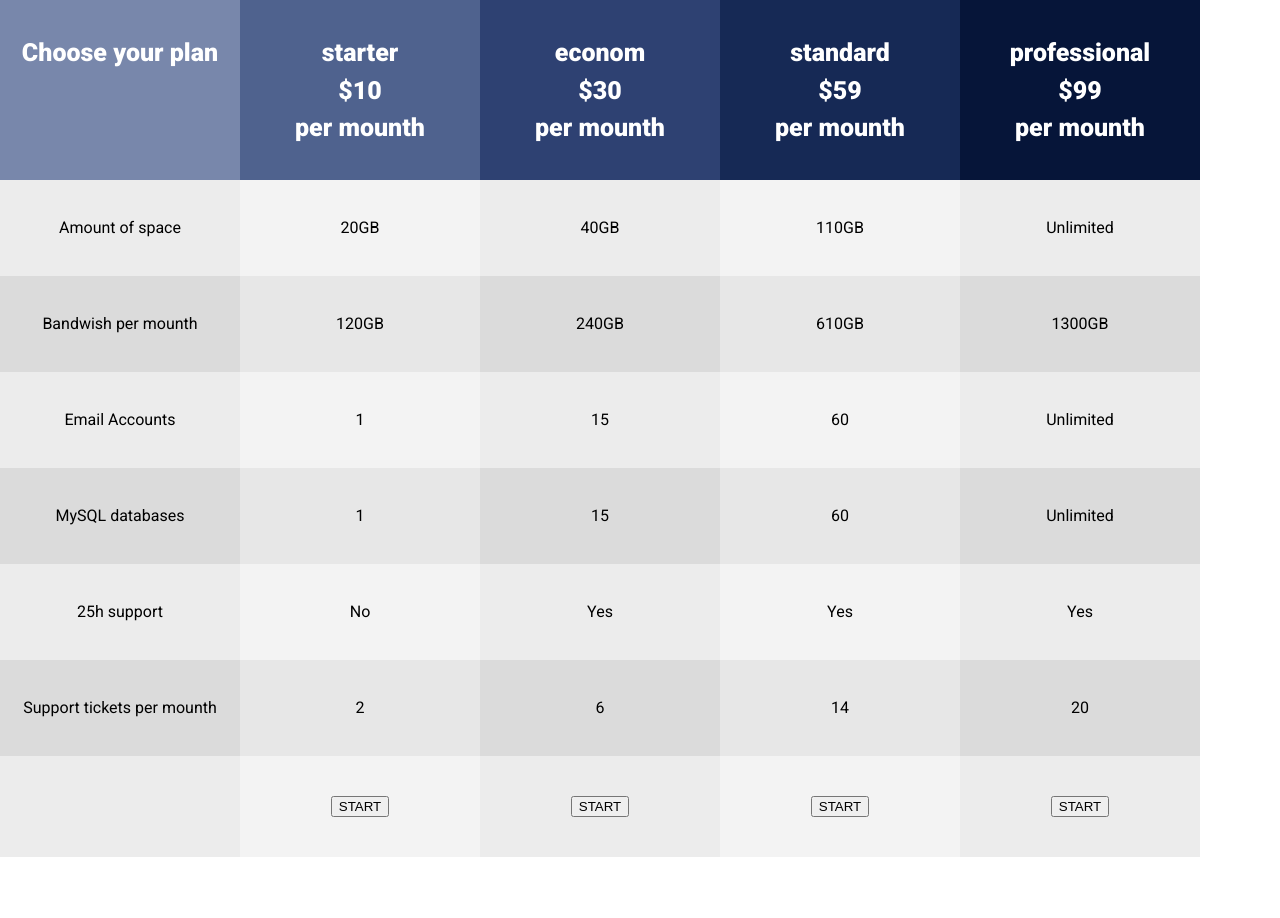
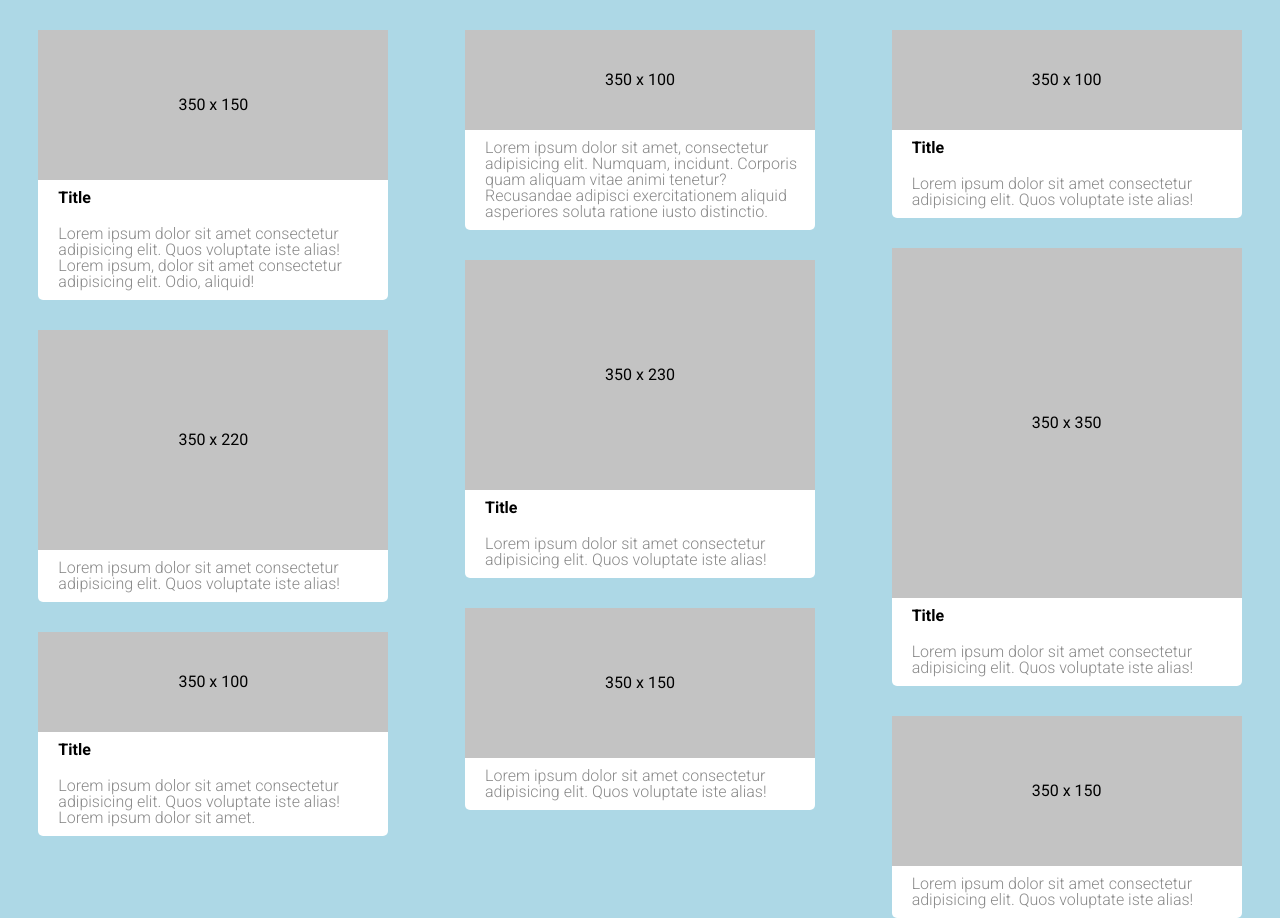
Before and after one commit to hae6ka/hw, a plain HTML site: page pages/homework1.html in a window 1280 px wide. Before the commit the page ends 857 px from the top, so only its background shows below. Drawn offline with Linux system fonts and the light colour scheme.

Commit message:
first commit

```diff
--- a/pages/homework1.html
+++ b/pages/homework1.html
@@ -7,135 +7,114 @@
 
     <link rel="stylesheet" href="css/homeworks.css">
 </head>
-<body>
-    <table>
-        <thead>
-            <td><div class="block"><h1>Choose your plan</h1></div></td>
+<body class="b1">
+    <section class="section1">
+        <div class="section__block">
+            <h4 class="block__image" style="height: 150px;">350 x 150</h4>
 
-            <td>
-                <div class="block">
-                    <h1>starter</h1>
 
-                    <h2>$10</h2>
+            <h1 class="block__title">
+                Title
+            </h1>
 
-                    <h3>per mounth</h3>
-                </div>
-            </td>
+            <p class="block__subtitle">
+                Lorem ipsum dolor sit amet consectetur adipisicing elit.
+                Quos voluptate iste alias! Lorem ipsum, dolor sit amet consectetur adipisicing elit. Odio, aliquid!
+            </p>
+        </div>
 
-            <td>
-                <div class="block">
-                    <h1>econom</h1>
+        <div class="section__block">
+            <h4 class="block__image" style="height: 220px;">350 x 220</h4>
 
-                    <h2>$30</h2>
+            <p class="block__subtitle">
+                Lorem ipsum dolor sit amet consectetur adipisicing elit.
+                Quos voluptate iste alias!
+            </p>
+        </div>
 
-                    <h3>per mounth</h3>
-                </div>
-            </td>
+        <div class="section__block">
+            <h4 class="block__image" style="height: 100px;">350 x 100</h4>
 
-            <td>
-                <div class="block">
-                    <h1>standard</h1>
 
-                    <h2>$59</h2>
+            <h1 class="block__title">
+                Title
+            </h1>
 
-                    <h3>per mounth</h3>
-                </div>
-            </td>
+            <p class="block__subtitle">
+                Lorem ipsum dolor sit amet consectetur adipisicing elit.
+                Quos voluptate iste alias! Lorem ipsum dolor sit amet.
+            </p>
+        </div>
 
-            <td>
-                <div class="block">
-                    <h1>professional</h1>
 
-                    <h2>$99</h2>
+    </section>
+    <section class="section2">
+        <div class="section__block">
+            <h4 class="block__image" style="height: 100px;">350 x 100</h4>
 
-                    <h3>per mounth</h3>
-                </div>
-            </td>
-        </thead>
+            <p class="block__subtitle">
+                Lorem ipsum dolor sit amet, consectetur adipisicing elit. Numquam, incidunt. Corporis quam aliquam vitae animi tenetur? Recusandae adipisci exercitationem aliquid asperiores soluta ratione iusto distinctio.
+            </p>
+        </div>
 
-        <tbody>
-            <td>Amount of space</td>
+        <div class="section__block">
+            <h4 class="block__image" style="height: 230px;">350 x 230</h4>
 
-            <td>20GB</td>
+            <h1 class="block__title">
+                Title
+            </h1>
 
-            <td>40GB</td>
+            <p class="block__subtitle">
+                Lorem ipsum dolor sit amet consectetur adipisicing elit.
+                Quos voluptate iste alias!
+            </p>
+        </div>
 
-            <td>110GB</td>
+        <div class="section__block">
+            <h4 class="block__image" style="height: 150px;">350 x 150</h4>
 
-            <td>Unlimited</td>
-        </tbody>
+            <p class="block__subtitle">
+                Lorem ipsum dolor sit amet consectetur adipisicing elit.
+                Quos voluptate iste alias!
+            </p>
+        </div>
+    </section>
 
-        <tbody>
-            <td>Bandwish per mounth</td>
+    <section class="section3">
+        <div class="section__block">
+            <h4 class="block__image" style="height: 100px;">350 x 100</h4>
 
-            <td>120GB</td>
+            <h1 class="block__title">
+                Title
+            </h1>
 
-            <td>240GB</td>
+            <p class="block__subtitle">
+                Lorem ipsum dolor sit amet consectetur adipisicing elit.
+                Quos voluptate iste alias!
+            </p>
+        </div>
 
-            <td>610GB</td>
+        <div class="section__block">
+            <h4 class="block__image" style="height: 350px;">350 x 350</h4>
 
-            <td>1300GB</td>
-        </tbody>
+            <h1 class="block__title">
+                Title
+            </h1>
 
-        <tbody>
-            <td>Email Accounts</td>
+            <p class="block__subtitle">
+                Lorem ipsum dolor sit amet consectetur adipisicing elit.
+                Quos voluptate iste alias!
+            </p>
+        </div>
 
-            <td>1</td>
+        <div class="section__block">
+            <h4 class="block__image" style="height: 150px;">350 x 150</h4>
 
-            <td>15</td>
-
-            <td>60</td>
-
-            <td>Unlimited</td>
-        </tbody>
-
-        <tbody>
-            <td>MySQL databases</td>
-
-            <td>1</td>
-
-            <td>15</td>
-
-            <td>60</td>
-
-            <td>Unlimited</td>
-        </tbody>
-
-        <tbody>
-            <td>25h support</td>
-
-            <td>No</td>
-
-            <td>Yes</td>
-
-            <td>Yes</td>
-
-            <td>Yes</td>
-        </tbody>
-
-        <tbody>
-            <td>Support tickets per mounth</td>
-
-            <td>2</td>
-
-            <td>6</td>
-
-            <td>14</td>
-
-            <td>20</td>
-        </tbody>
-
-        <tbody>
-            <td></td>
-
-            <td><button>START</button></td>
-
-            <td><button>START</button></td>
-
-            <td><button>START</button></td>
-
-            <td><button>START</button></td>
-        </tbody>
-    </table>
+            <p class="block__subtitle">
+                Lorem ipsum dolor sit amet consectetur adipisicing elit.
+                Quos voluptate iste alias!
+            </p>
+        </div>
+    </section>
 </body>
 </html>
--- a/pages/scss/homework3.scss
+++ /dev/null
@@ -1,10 +0,0 @@
-@import url('https://fonts.googleapis.com/css2?family=Inter:wght@100;200;300;400;500;600;700;800;900&family=Roboto:wght@100;300;400;500;700;900&display=swap');
-
-html, body, div, span, applet, object, iframe,h1, h2, h3, h4, h5, h6, p, blockquote, pre,a, abbr, acronym, address, big, cite, code,del, dfn, em, img, ins, kbd, q, s, samp,small, strike, strong, sub, sup, tt, var,b, u, i, center,dl, dt, dd, ol, ul, li,fieldset, form, label, legend,table, caption, tbody, tfoot, thead, tr, th, td,article, aside, canvas, details, embed,figure, figcaption, footer, header, hgroup,menu, nav, output, ruby, section, summary,time, mark, audio, video {margin: 0;padding: 0;border: 0;font-size: 100%;font: inherit;vertical-align: baseline;}
-article, aside, details, figcaption, figure,footer, header, hgroup, menu, nav, section {display: block;}
-html {height: 100%;}
-body {line-height: 1;font-family: 'Inter', sans-serif;font-family: 'Roboto', sans-serif;}
-ol, ul {list-style: none;}
-blockquote, q {quotes: none;}
-blockquote:before, blockquote:after, q:before, q:after {content: '';content: none;}
-table {border-collapse: collapse;border-spacing: 0;}
--- a/pages/scss/homeworks.scss
+++ b/pages/scss/homeworks.scss
@@ -12,164 +12,102 @@ table {border-collapse: collapse;border-spacing: 0;}
 
 //first
 
-
-td {
-    padding: 40px 20px 40px 20px;
-    text-align: center;
-}
-
-.block {
-    width: 200px;
-    height: 100px;
+.b1 {
+    background-color: #ADD8E6;
     display: flex;
-    flex-direction: column;
-    justify-content: space-between;
+    justify-content: space-around;
 }
 
 
-thead {
-    background-color: #2E4172;
+.section__block {
+    margin-top: 30px;
+    display: flex;
+    flex-direction: column;
+    // justify-content: space-around;
+    border-radius: 5px;
+    width: 350px;
+    background-color: #fff;
 
-    td {
-        color: white;
-        font-size: 25px;
-        font-weight: 800;
+    .block__image {
+        width: 100%;
+        background-color: #C3C3C3;
+        display: flex;
+        align-items: center;
+        justify-content: center;
+    }
 
-        &:first-child {
-            background-color: #7887AB;
+    .block__title {
+        margin: 10px 0 10px 20px;
+        font-weight: 700;
+    }
+
+    .block__subtitle {
+        margin: 10px 0 10px 20px;
+        color: #8a8a8a;
+        font-weight: 300;
+    }
+}
+
+//two
+
+.b2 {
+    margin-top: 50px;
+    display: flex;
+    justify-content: center;
+}
+
+//three
+
+.header {
+    padding: 30px;
+    background-color: #008B8B;
+    color: #fff;
+    font-weight: 500;
+}
+
+.main {
+    display: flex;
+    justify-content: space-around;
+    background-color: #019E9E;
+    width: 100%;
+    height: 500px;
+
+    .main__board {
+        background-color: #DCDCDC;
+        width: 30%;
+        border-radius: 5px;
+
+        .bourd__title {
+            padding: 30px;
         }
 
-        &:last-child {
-            background-color: #061539;
-        }
+        .board__block {
+            background-color: #fff;
+            display: flex;
+            flex-direction: column;
+            border-radius: 8px;
+            width: 90%;
+            margin: 0 auto 0 auto;
 
-        &:nth-child(even) {
-            background-color: #4F628E;
-        }
+            .block__text {
+                padding: 10px;
+            }
 
-        &:nth-child(4) {
-            background-color: #162955;
+            .block__board {
+                padding: 10px;
+                display: flex;
+                justify-content: space-between;
+                align-items: center;
+
+                .board__image {
+                    width: 24px;
+                    height: 24px;
+                }
+
+                .board__span {
+                    font-size: 32px;
+                }
+            }
         }
     }
 }
-
-tbody:nth-child(odd) {
-    td:nth-child(odd) {
-        background-color: #DBDBDB;
-    }
-
-    td:nth-child(even) {
-        background-color: #E7E7E7;
-    }
-}
-
-tbody:nth-child(even) {
-    td:nth-child(odd) {
-        background-color: #ECECEC;
-    }
-
-    td:nth-child(even) {
-        background-color: #F3F3F3;
-    }
-}
-
-
-//two
-
-
-
-.nav3 {
-    margin-top: -30px;
-    margin-left: 40px;
-    display: none;
-
-    .nav3__link {
-        display: flex;
-        justify-content: center;
-        align-items: center;
-        background-color: #4C996B;
-        border: 1px solid #3F8059;
-        padding: 20px;
-        color: #fff;
-        text-decoration: none;
-
-        &:hover {
-            background-color: #3F8059;
-        }
-    }
-}
-
-
-.nav2 {
-    margin-top: 12px;
-    display: none;
-
-    .nav2__link {
-        max-width: 20px;
-        width: 20px;
-        max-height: 20px;
-        height: 20px;
-        background-color: #4C996B;
-        border: 1px solid #3F8059;
-        padding: 20px;
-        color: #fff;
-        text-decoration: none;
-
-        &:hover > .nav3 {
-            display: block;
-        }
-
-        &:hover {
-            background-color: #3F8059;
-        }
-    }
-}
-
-.hover:hover {
-    background-color: #3F8059;
-}
-
-
-.nav {
-    display: flex;
-    max-height: 50px;
-
-    .nav__link {
-        background-color: #4C996B;
-        border: 1px solid #3F8059;
-        padding: 20px;
-        color: #fff;
-        text-decoration: none;
-
-        &:hover > .nav2 {
-            display: block;
-        }
-
-        &:hover {
-            background-color: #3F8059;
-        }
-    }
-}
-
-
-
-
-
-
-li {
-    z-index: 20;
-}
-
-
-
-
-
-.text {
-    padding: 30px;
-    max-width: 300px;
-}
-
-
-
-
-//three
```
Also changed, not shown: pages/homework2.html (+1 -33 lines), pages/homework3.html (+51 -41 lines), pages/css/homeworks.css, pages/i/attach_26.png (added), pages/i/avatar_1.png (added), pages/i/avatar_2.png (added), pages/i/avatar_3.png (added), pages/i/avatar_4.png (added), pages/i/checkbox_26.png (added), pages/i/comments_26.png (added), pages/i/hw4_image.jpg (deleted), pages/i/justify_26.png (added).
